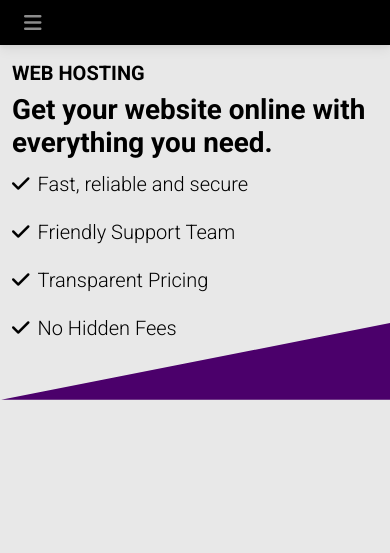
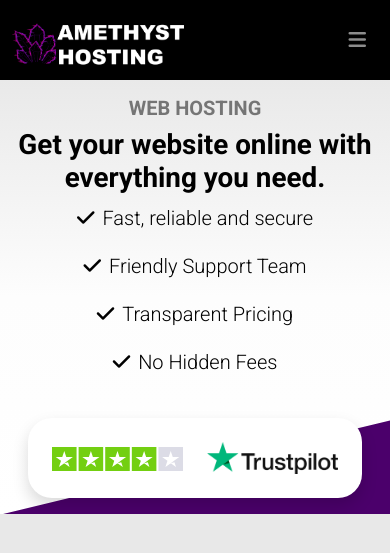
Before and after one commit to ZephyrB/AmethystHostingV2, a PHP site: page / in a window 390 px wide. Shown: the top 553 px of the page. Run offline with PHP 8.4, Linux system fonts and the light colour scheme; a stand-in replaces the project's code that opens the database connection; some libraries are stand-ins or nearby versions.

Commit message:
Added TrustPilot Responsiveness

```diff
--- a/config.php
+++ b/config.php
@@ -23,4 +23,5 @@ if(!empty($_SERVER['HTTP_CLIENT_IP'])) {
     $ip = $_SERVER['REMOTE_ADDR'];
 }
 
+$tp = Array('score'=>'4.0','of'=>3)
 ?>
--- a/index.php
+++ b/index.php
@@ -16,6 +16,7 @@ include('config.php');
     section.jumbotron {
       padding:0;
       margin:0;
+      background:linear-gradient(to bottom,#e9e9e9 0,#fdfdfd,#fff 100%);
       position:relative;
       overflow:hidden;
     }
@@ -25,14 +26,20 @@ include('config.php');
       top:0;
       right:0;
       width:100%;
-      z-index: -1;
     }
     section.jumbotron .hero-trustpilot {
       bottom:0;
       left:-30px;
       z-index:10;
       transform:scale(.8,.8);
-      position:absolute;
+    }
+    section.jumbotron .hero-trustpilot .trustpilot-logo {
+      max-width:140px;
+      margin-bottom:8px;
+    }
+    section.jumbotron .hero-trustpilot .trustpilot-stars {
+      max-width:240px;
+      margin-bottom:8px;
     }
     @media (min-width:768px) {
       section.jumbotron .polygon {
@@ -42,6 +49,12 @@ include('config.php');
         right:0;
         width:100%;
       }
+      section.jumbotron .hero-trustpilot {
+      bottom:0;
+      left:-30px;
+      z-index:10;
+      transform:scale(.8,.8);
+    }
     }
     @media (min-width:992px) {
       section.jumbotron .polygon {
@@ -51,17 +64,23 @@ include('config.php');
         right:0;
         width:40%;
       }
+      section.jumbotron .hero-trustpilot {
+      bottom:20px;
+      left:-15px;
+      z-index:10;
+      transform:scale(1,1);
+    }
     }
   </style>
 </head>
 <body class="bg-light text-black">
 <nav class="navbar navbar-expand-lg navbar-dark bg-black">
   <div class="container">
-    <button class="navbar-toggler" type="button" data-mdb-toggle="collapse" data-mdb-target="#n" aria-controls="n" aria-expanded="false" aria-label="Toggle Navigation">
+  <a class="navbar-brand mt-2 mt-lg-0"><img src="/img/logo.png" height="45" alt="Amethyst Hosting" loading="lazy"></a>
+    <button class="ms-auto navbar-toggler" type="button" data-mdb-toggle="collapse" data-mdb-target="#n" aria-controls="n" aria-expanded="false" aria-label="Toggle Navigation">
       <i class="fas fa-bars"></i>
     </button>
     <div class="collapse navbar-collapse" id="n">
-      <a class="navbar-brand mt-2 mt-lg-0"><img src="/img/logo.png" height="35" alt="Amethyst Hosting" loading="lazy"></a>
       <ul class="navbar-nav ms-auto mb-2 mb-lg-0 fw-bold">
         <li class="nav-item"><a class="nav-link" href="/">Home</a></li>
         <li class="nav-item"><a class="nav-link" href="/">Website Hosting</a></li>
@@ -77,20 +96,36 @@ include('config.php');
   <div class="polygon h-100 bg-primary"></div>
   <div class="container py-3 py-md-5">
     <div class="row align-items-center">
-      <div class="col-lg-7 col-12 mx-auto mb-4 mb-md-5 mb-lg-0">
-        <p class="h5 fw-bolder text-uppercase">Web Hosting</p>
+      <div class="col-lg-7 col-md-10 col-12 mx-auto mb-4 mb-md-5 mb-lg-0 text-center text-lg-start">
+        <p class="h5 fw-bolder text-uppercase text-muted">Web Hosting</p>
         <p class="h1 fw-bold">Get your website online with everything you need.</p>
         <p class="lead"><i class="fa-solid fa-check me-2"></i>Fast, reliable and secure</p>
         <p class="lead"><i class="fa-solid fa-check me-2"></i>Friendly Support Team</p>
         <p class="lead"><i class="fa-solid fa-check me-2"></i>Transparent Pricing</p>
         <p class="lead"><i class="fa-solid fa-check me-2"></i>No Hidden Fees</p>
       </div>
-      <div class="col-lg-5 d-none d-lg-block">
+      <div class="col-lg-5 d-none d-lg-block position-relative">
         <img src="/img/showcase1.png" alt width="400" height="525" class="img-fluid shadow-lg rounded-9">
-        <div class="hero-trustpilot rounded-9 bg-white p-4">
-          <img src="/img/trustpilot-light.png" class="img-fluid">
-          <img src="/img/stars/stars-4.svg" class="img-fluid">
-          <p class="small">TrustScore <strong>4.0</strong> | <strong>3</strong> reviews</p>
+        <div class="hero-trustpilot rounded-9 bg-white p-4 position-absolute shadow">
+          <div class="trustpilot-logo">
+            <img src="/img/trustpilot-light.png" class="img-fluid">
+          </div>
+          <div class="trustpilot-stars">
+            <img src="/img/stars/stars-4.svg" class="img-fluid">
+          </div>
+          <p class="small m-0 text-muted">TrustScore <strong><?php echo $tp['score']; ?></strong> | <strong><?php echo $tp['of']; ?></strong> reviews</p>
+        </div>
+      </div>
+      <div class="col-md-8 col-11 mx-auto d-block d-lg-none">
+        <div class="rounded-9 mx-auto shadow bg-white p-4 position-relative">
+          <div class="row align-items-center">
+            <div class="col-6">
+              <img src="/img/stars/stars-4.svg" class="img-fluid" alt="TrustScore <?php echo $tp['score']; ?>/5">
+            </div>
+            <div class="col-6">
+              <img src="/img/trustpilot-light.png" class="img-fluid">
+            </div>
+          </div>
         </div>
       </div>
     </div>
```
